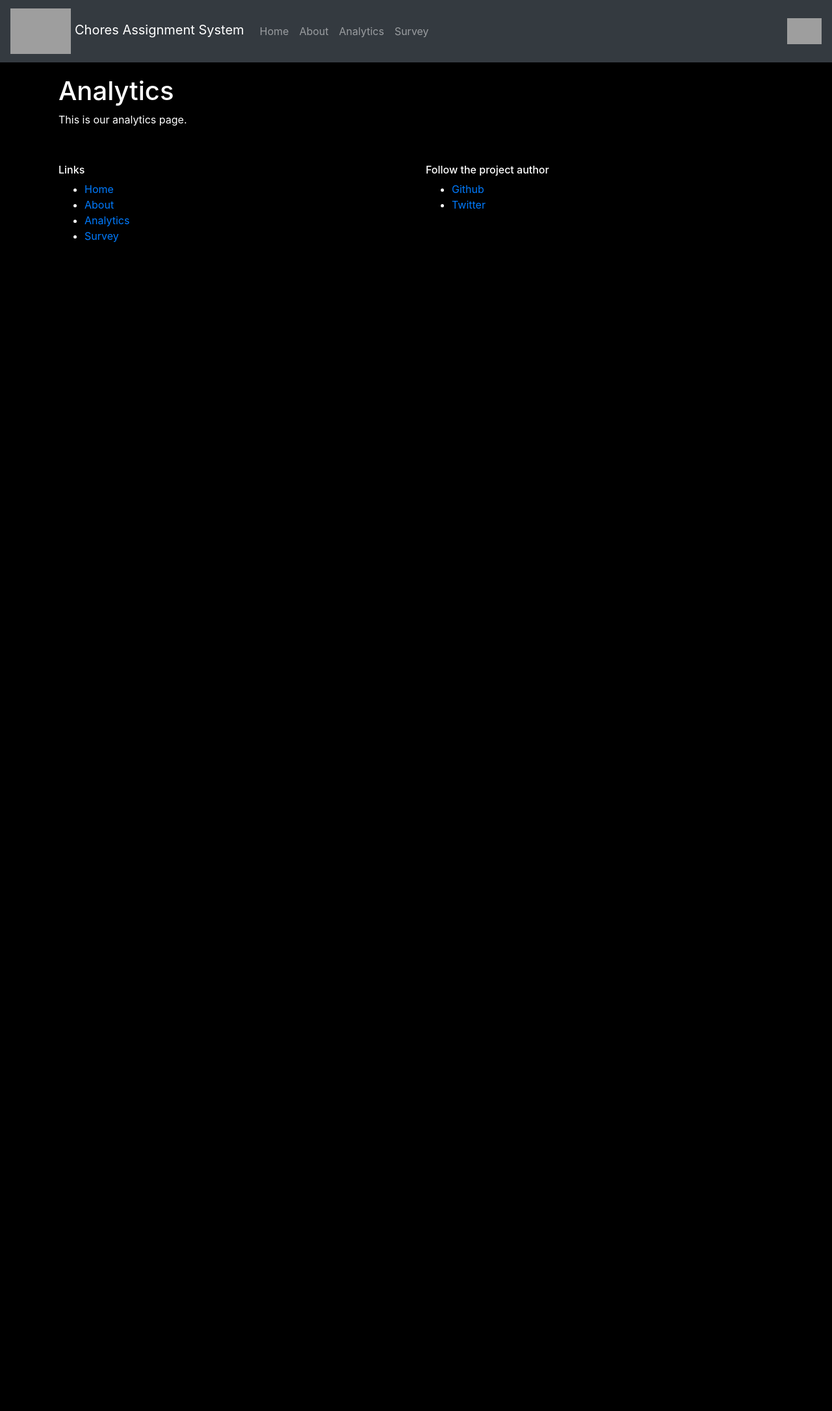
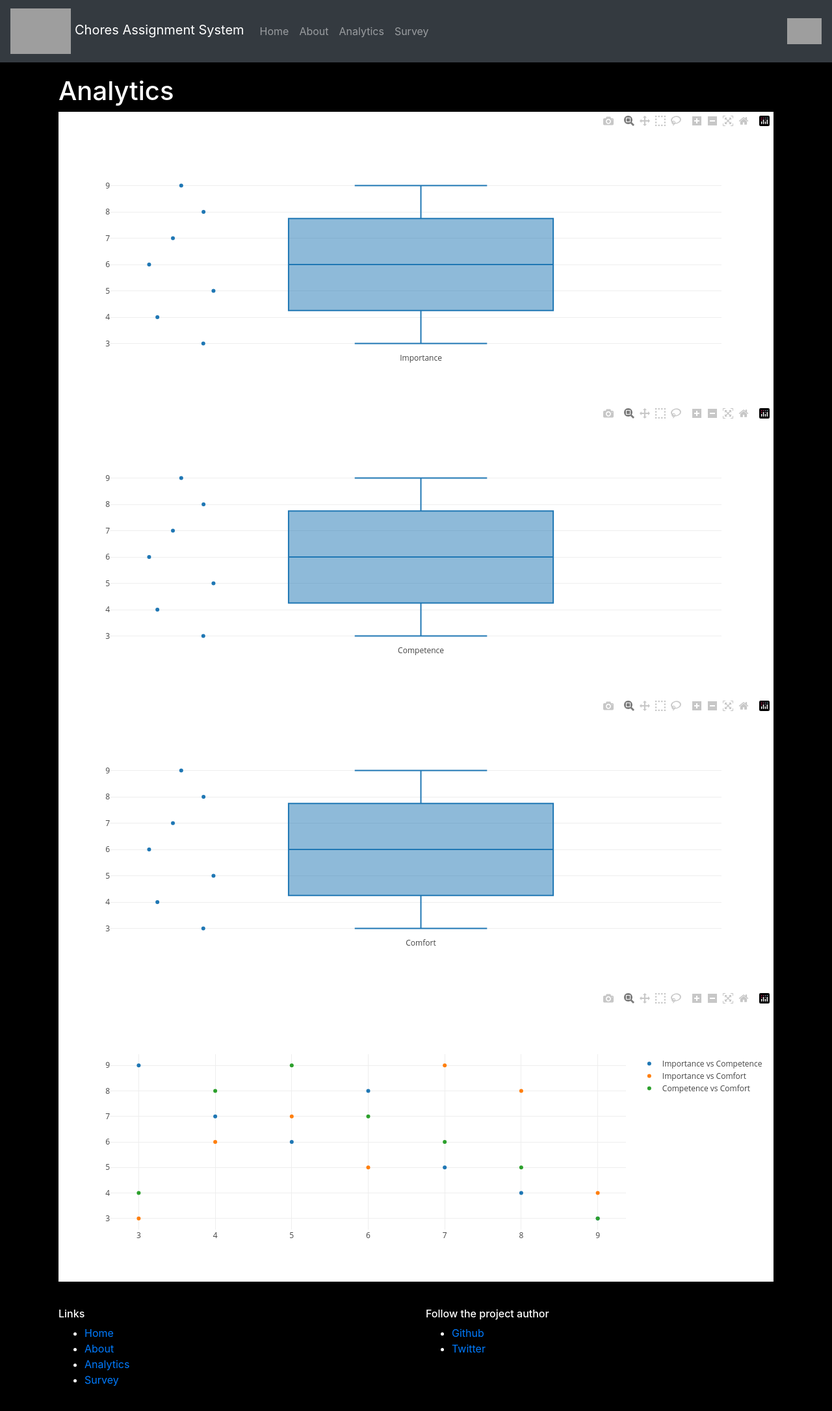
Before and after one commit to JonathanMcCormickJr/chores-assignment-system, a Flask app: page /analytics in a window 1280 px wide. Shown: the whole page at 65% size. Before the commit the page ends 373 px from the top, so only its background shows below. Run offline with Flask 2, Linux system fonts and the light colour scheme; some libraries are stand-ins or nearby versions; grey boxes are pictures that could not be loaded.

Commit message:
Add placeholder analytics stuff

```diff
--- a/templates/analytics.html
+++ b/templates/analytics.html
@@ -1,8 +1,68 @@
-<!-- analytics.html -->
-
 {% extends "base.html" %}
 
 {% block content %}
   <h1>Analytics</h1>
-  <p>This is our analytics page.</p>
+  <div id="importance-container"></div>
+  <div id="competence-container"></div>
+  <div id="comfort-container"></div>
+  <div id="correlation-container"></div>
+
+  <script src="https://cdn.plot.ly/plotly-latest.min.js"></script>
+  <script>
+    // Define data
+    var importanceData = [{
+      type: "box",
+      y: [5, 4, 7, 6, 8, 3, 9],
+      boxpoints: "all",
+      jitter: 0.3,
+      pointpos: -1.8,
+      name: "Importance"
+    }];
+
+    var competenceData = [{
+      type: "box",
+      y: [6, 7, 5, 8, 4, 9, 3],
+      boxpoints: "all",
+      jitter: 0.3,
+      pointpos: -1.8,
+      name: "Competence"
+    }];
+
+    var comfortData = [{
+      type: "box",
+      y: [7, 6, 9, 5, 8, 3, 4],
+      boxpoints: "all",
+      jitter: 0.3,
+      pointpos: -1.8,
+      name: "Comfort"
+    }];
+
+    var correlationData = [{
+      x: importanceData[0].y,
+      y: competenceData[0].y,
+      type: "scatter",
+      mode: "markers",
+      name: "Importance vs Competence"
+    }, {
+      x: importanceData[0].y,
+      y: comfortData[0].y,
+      type: "scatter",
+      mode: "markers",
+      name: "Importance vs Comfort"
+    }, {
+      x: competenceData[0].y,
+      y: comfortData[0].y,
+      type: "scatter",
+      mode: "markers",
+      name: "Competence vs Comfort"
+    }];
+
+    // Create box plots for importance, competence, and comfort
+    Plotly.newPlot("importance-container", importanceData);
+    Plotly.newPlot("competence-container", competenceData);
+    Plotly.newPlot("comfort-container", comfortData);
+
+    // Create scatter plot for correlations
+    Plotly.newPlot("correlation-container", correlationData);
+  </script>
 {% endblock %}
```
